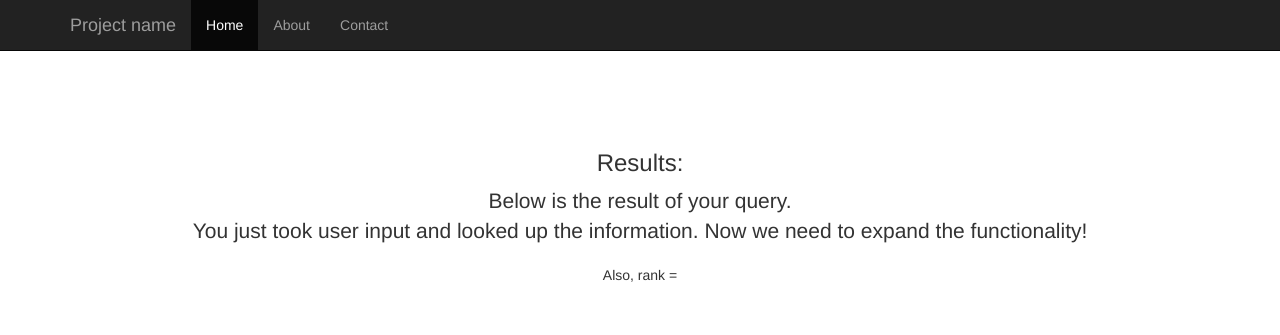
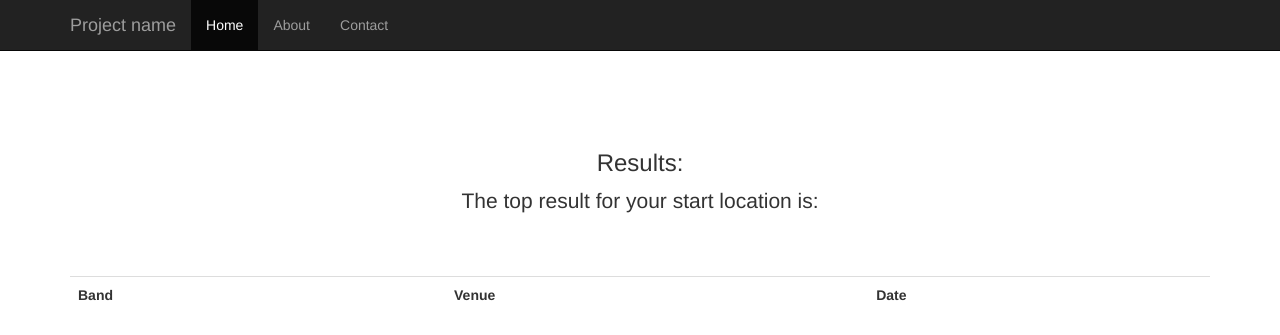
Before and after one commit to carmodydr/insight-roadtrip, a Flask app: template web/flask_roadtrip/templates/output.html in a window 1280 px wide. Shown: the top 335 px of the page. Run offline with Flask 2, Linux system fonts and the light colour scheme; the template is opened without the code that fills it, so the values that code supplies are empty; parts of the project's set-up code (start-up, migrations or seed data) failed here and were passed over; some libraries are stand-ins or nearby versions.

Commit message:
isolate best event

```diff
--- a/web/flask_roadtrip/events.py
+++ b/web/flask_roadtrip/events.py
@@ -16,7 +16,7 @@ startDate = '2016-07-06'
 endDate = '2016-07-14'
 
 def returnEvents(lat, lon, radius, startDate, endDate):
-	url = 'http://api.bandsintown.com/events/search?location='+str(lat)+','+str(lon)+'&date='+startDate+','+endDate+'&format=json&app_id=' + appID
+	url = 'http://api.bandsintown.com/events/search?location='+str(lat)+','+str(lon)+'&radius='+radius+'&date='+startDate+','+endDate+'&format=json&app_id=' + appID
 
 	response = requests.request( 'get', url)
 	parsedResponse = response.json()
--- a/web/flask_roadtrip/templates/output.html
+++ b/web/flask_roadtrip/templates/output.html
@@ -59,8 +59,7 @@
     <div class="container">
 	<div class="starter-template">
 		<h3>Results:</h3>
-		<p class="lead">Below is the result of your query.<br> You just took user input and looked up the information. Now we need to expand the functionality!</p>
-		<p>Also, rank = {{the_result}}</p>
+		<p class="lead">The top result for your start location is: </p>
 	</div>
 
 	<table class="table table-hover">
```
Also changed, not shown: web/flask_roadtrip/views.py (+13 -5 lines), 2 other files.
